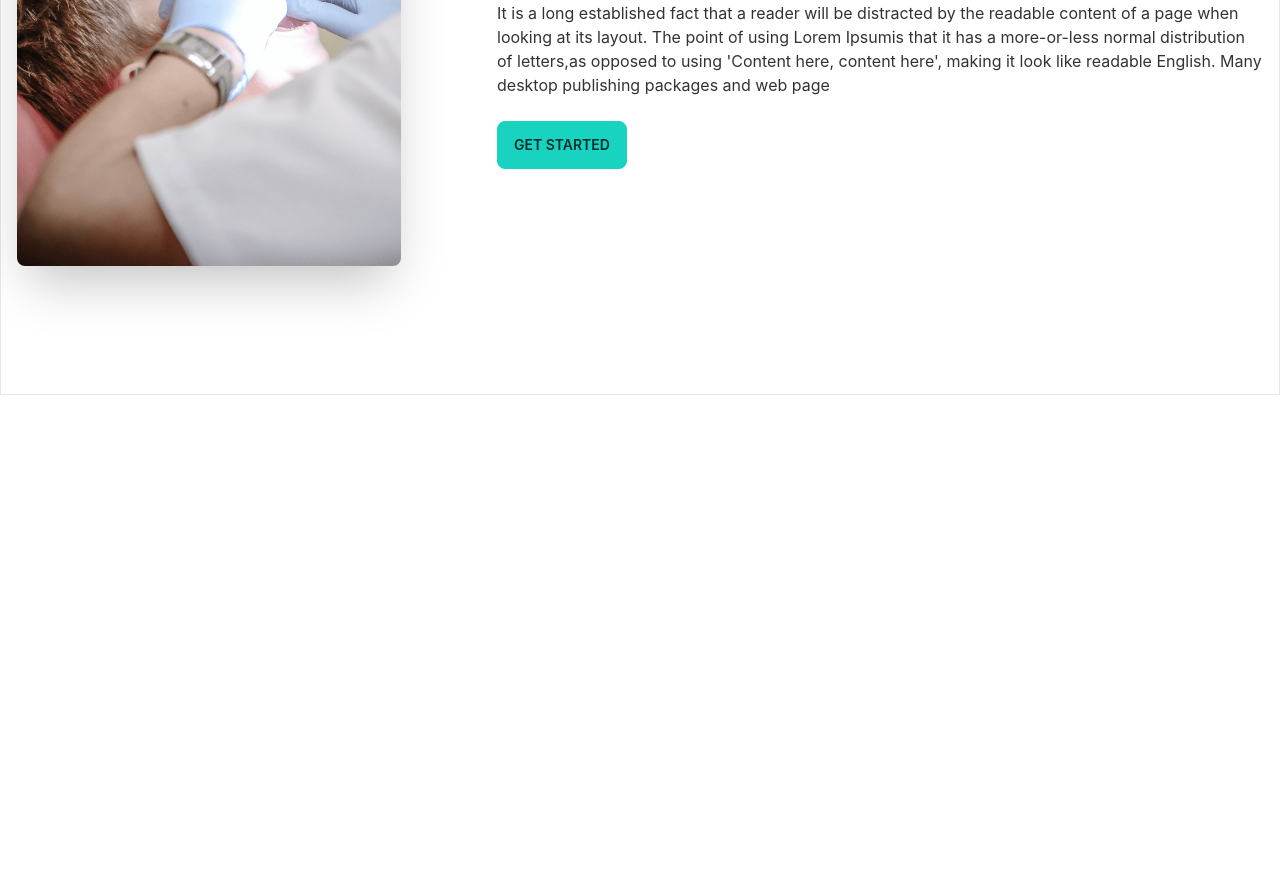
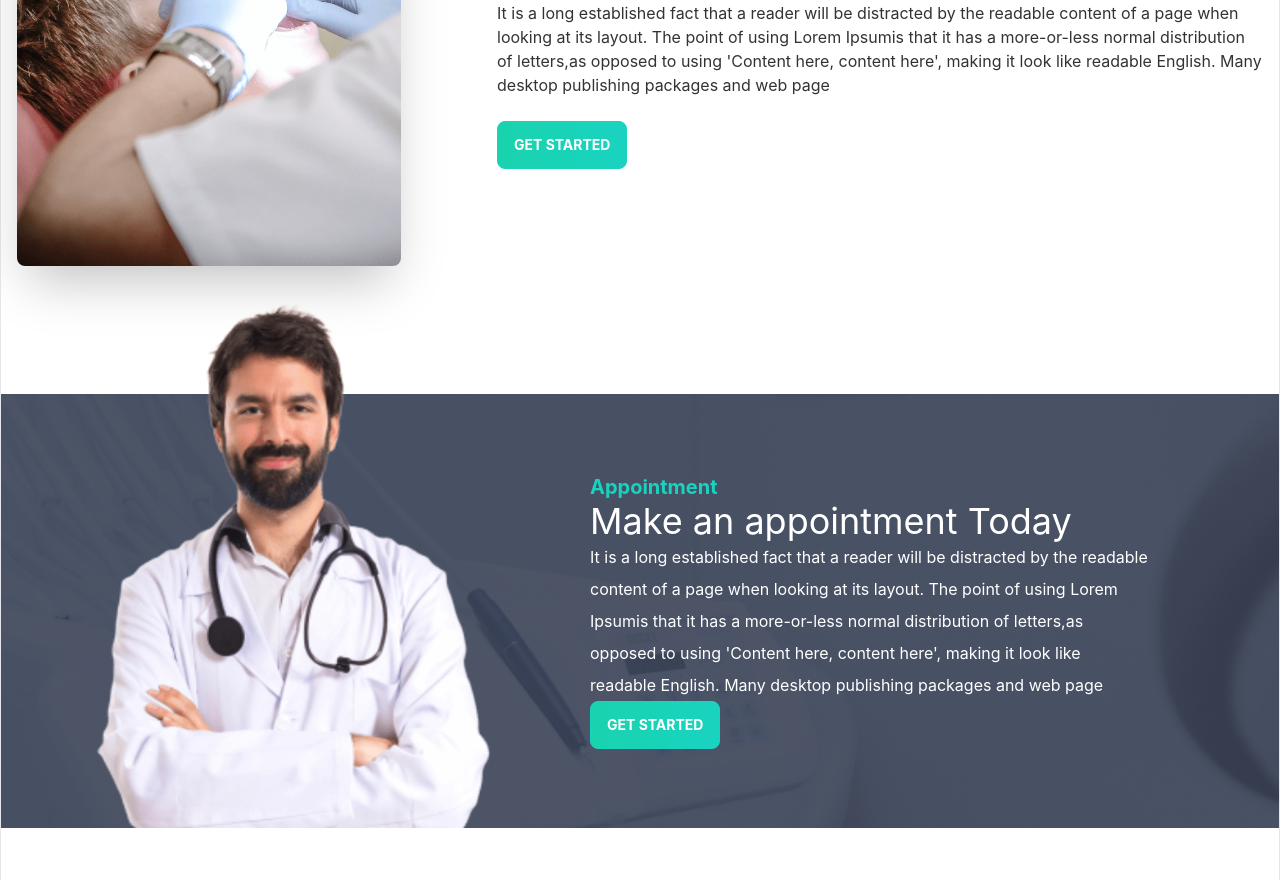
Before and after one commit to MD-MAHBUBUR-RAHMAN/doctor-portal, a React (Create React App) app: page / in a window 1280 px wide. Shown: the part 1920-2800 px from the top of the page. Before the commit the page ends 2315 px from the top, so only its background shows below. Built offline with nearby package versions, Linux system fonts and the light colour scheme.

Commit message:
Home page appointmet section & trestimionial section added

```diff
--- a/src/Page/Home/Banner.js
+++ b/src/Page/Home/Banner.js
@@ -1,9 +1,10 @@
 import React from "react";
 import chair from "../../assets/images/chair.png";
+import PrimaryButton from "../Shared/PrimaryButton";
 
 const Banner = () => {
   return (
-    <div className="hero min-h-screen px-12 bg-['/src/assets/images/chair.png')] ">
+    <div className="hero min-h-screen md:px-12 bg-['/src/assets/images/chair.png')] ">
       <div className="hero-content flex-col lg:flex-row-reverse">
         <img
           src={chair}
@@ -17,9 +18,7 @@ const Banner = () => {
             excepturi exercitationem quasi. In deleniti eaque aut repudiandae et
             a id nisi.
           </p>
-          <button className="btn btn-primary font-bold text-white bg-gradient-to-r from-secondary to-primary">
-            Get Started
-          </button>
+          <PrimaryButton>Get Started</PrimaryButton>
         </div>
       </div>
     </div>
--- a/src/Page/Home/Home.js
+++ b/src/Page/Home/Home.js
@@ -1,14 +1,18 @@
 import React from "react";
 import Banner from "./Banner";
 import Info from "./Info";
+import MakeappointmentHome from "./MakeappointmentHome";
 import Services from "./Services";
+import Testimonials from "./Testimonials";
 
 const Home = () => {
   return (
-    <div>
+    <div className="">
       <Banner />
       <Info />
       <Services />
+      <MakeappointmentHome />
+      <Testimonials />
     </div>
   );
 };
--- /dev/null
+++ b/src/Page/Home/MakeappointmentHome.js
@@ -0,0 +1,35 @@
+import React from "react";
+// import doctor from "../../assets/images/doctor.png";
+import doctorSmall from "../../assets/images/doctor-small.png";
+import appointment from "../../assets/images/appointment.png";
+import PrimaryButton from "../Shared/PrimaryButton";
+
+const MakeappointmentHome = () => {
+  return (
+    <section
+      style={{
+        backgroundImage: `url(${appointment})`,
+      }}
+      className="md:flex sm:items-center"
+    >
+      <div className="hidden md:block sm:flex-1  mt-[-100px]">
+        <img src={doctorSmall} alt="" className="" />
+      </div>
+      <div className="sm:flex-1 text-white leading-loose py-[72px] px-7 md:pr-32">
+        <h3 className="text-primary text-xl font-bold">Appointment</h3>
+        <h2 className="text-2xl md:text-4xl">Make an appointment Today</h2>
+        <p>
+          It is a long established fact that a reader will be distracted by the
+          readable content of a page when looking at its layout. The point of
+          using Lorem Ipsumis that it has a more-or-less normal distribution of
+          letters,as opposed to using 'Content here, content here', making it
+          look like readable English. Many desktop publishing packages and web
+          page
+        </p>
+        <PrimaryButton>get started</PrimaryButton>
+      </div>
+    </section>
+  );
+};
+
+export default MakeappointmentHome;
--- /dev/null
+++ b/src/Page/Home/Review.js
@@ -0,0 +1,27 @@
+import React from "react";
+
+const Review = ({ assessment }) => {
+  const { name, place, img, review } = assessment;
+  return (
+    <div class="card gl:w-96 bg-base-100 shadow-xl mt-10">
+      <div class="card-body">
+        <p>{review}</p>
+        <div className="flex items-center mt-5">
+          <div class="avatar">
+            <div class="w-24 rounded-full ring ring-primary ring-offset-base-100 ring-offset-2">
+              <img src={img} alt="" />
+            </div>
+          </div>
+          <div className="ml-5">
+            <p>{name} </p>
+            <p>
+              <small>{place}</small>
+            </p>
+          </div>
+        </div>
+      </div>
+    </div>
+  );
+};
+
+export default Review;
--- a/src/Page/Home/Services.js
+++ b/src/Page/Home/Services.js
@@ -4,6 +4,7 @@ import cavity from "../../assets/images/cavity.png";
 import whitening from "../../assets/images/whitening.png";
 import treatment from "../../assets/images/treatment.png";
 import Service from "./Service";
+import PrimaryButton from "../Shared/PrimaryButton";
 
 const Services = () => {
   const services = [
@@ -56,7 +57,7 @@ const Services = () => {
               here', making it look like readable English. Many desktop
               publishing packages and web page
             </p>
-            <button className="btn btn-primary">Get Started</button>
+            <PrimaryButton>Get Started</PrimaryButton>
           </div>
         </div>
       </div>
--- /dev/null
+++ b/src/Page/Home/Testimonials.js
@@ -0,0 +1,55 @@
+import React from "react";
+import quote from "../../assets/icons/quote.svg";
+import people1 from "../../assets/images/people1.png";
+import people2 from "../../assets/images/people2.png";
+import people3 from "../../assets/images/people3.png";
+import Review from "./Review";
+
+const Testimonials = () => {
+  const reviews = [
+    {
+      _id: 1,
+      name: "Wilson Herry",
+      place: "Caliornia",
+      img: people1,
+      review:
+        "It is a long established fact that by the readable content of a lot layout. The point of using Lorem a more-or-less normal distribu to using Content here, content",
+    },
+    {
+      _id: 2,
+      name: "Wilson Herry",
+      place: "Caliornia",
+      img: people2,
+      review:
+        "It is a long established fact that by the readable content of a lot layout. The point of using Lorem a more-or-less normal distribu to using Content here, content",
+    },
+    {
+      _id: 3,
+      name: "Wilson Herry",
+      place: "Caliornia",
+      img: people3,
+      review:
+        "It is a long established fact that by the readable content of a lot layout. The point of using Lorem a more-or-less normal distribu to using Content here, content",
+    },
+  ];
+  return (
+    <section className="px-12 my-20">
+      <div className="flex justify-between items-center">
+        <div>
+          <h2 className="text-primary text-2xl font bold">Testimonial</h2>
+          <h3 className="text-3xl">What Our Patient Sayes</h3>
+        </div>
+        <div>
+          <img src={quote} className="w-28 lg:w-48" alt="" />
+        </div>
+      </div>
+      <div className="grid grid-cols-1 gap-5 lg:grid-cols-3">
+        {reviews.map((review) => (
+          <Review key={review._id} assessment={review} />
+        ))}
+      </div>
+    </section>
+  );
+};
+
+export default Testimonials;
--- a/src/Page/Shared/Nav.js
+++ b/src/Page/Shared/Nav.js
@@ -27,11 +27,11 @@ const Nav = () => {
   return (
     <div className="navbar">
       <div className="navbar-start w-full flex justify-between">
-        <Link to="/" className="btn btn-ghost normal-case text-xl">
+        <Link to="/" className="btn btn-ghost normal-case text-xl md:ml-12">
           Doctors Portal
         </Link>
         <div className="dropdown">
-          <label tabIndex="0" className="btn btn-ghost md:hidden">
+          <label tabIndex="0" className="btn btn-ghost md:hidden ">
             <svg
               xmlns="http://www.w3.org/2000/svg"
               className="h-5 w-5"
@@ -55,7 +55,7 @@ const Nav = () => {
           </ul>
         </div>
       </div>
-      <div className="navbar-end hidden md:flex">
+      <div className="navbar-end hidden md:flex md:mr-12">
         <ul className="menu menu-horizontal p-0">{menuItems}</ul>
       </div>
     </div>
--- /dev/null
+++ b/src/Page/Shared/PrimaryButton.js
@@ -0,0 +1,11 @@
+import React from "react";
+
+const PrimaryButton = ({ children }) => {
+  return (
+    <button className="btn btn-primary font-bold text-white bg-gradient-to-r from-secondary to-primary">
+      {children}
+    </button>
+  );
+};
+
+export default PrimaryButton;
```
